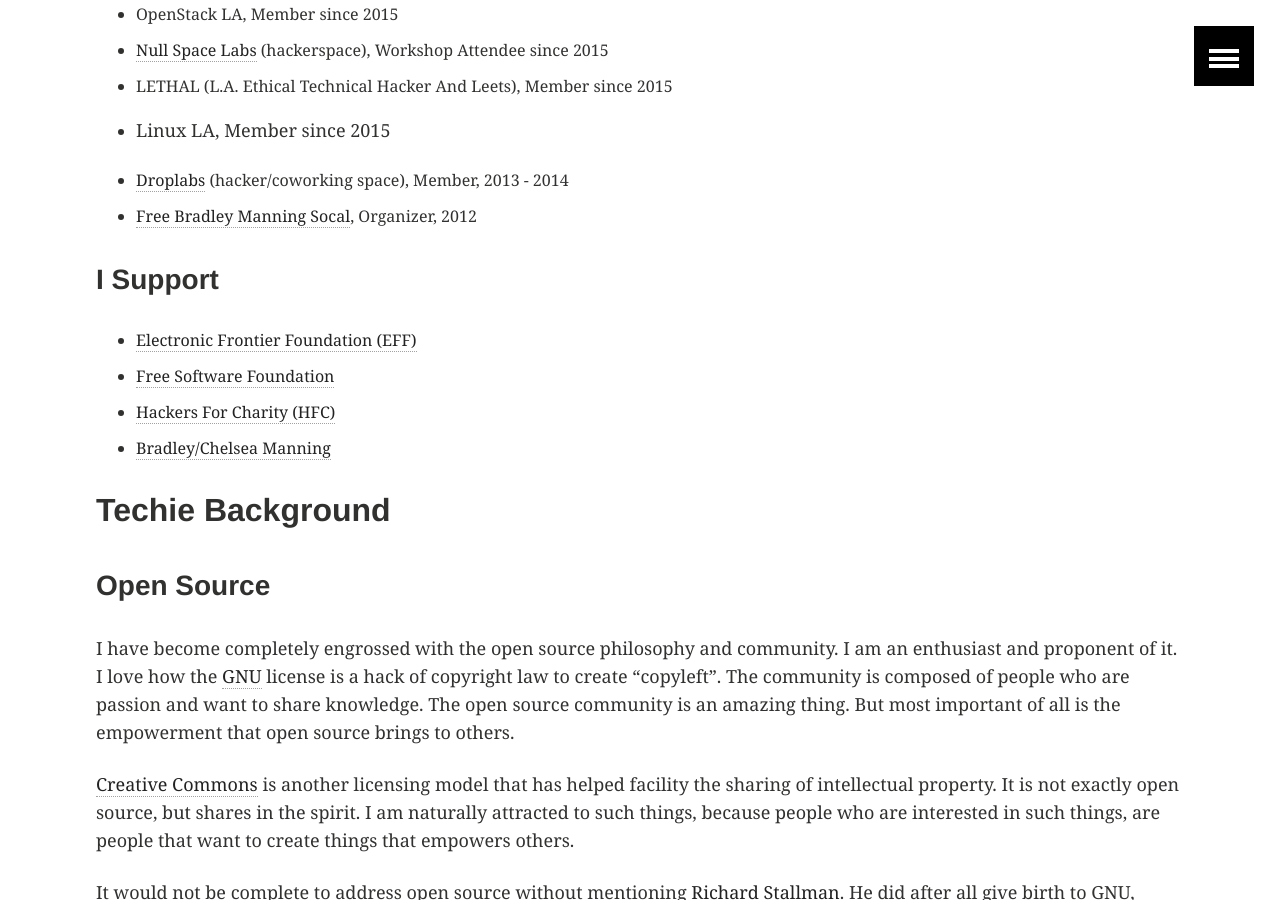
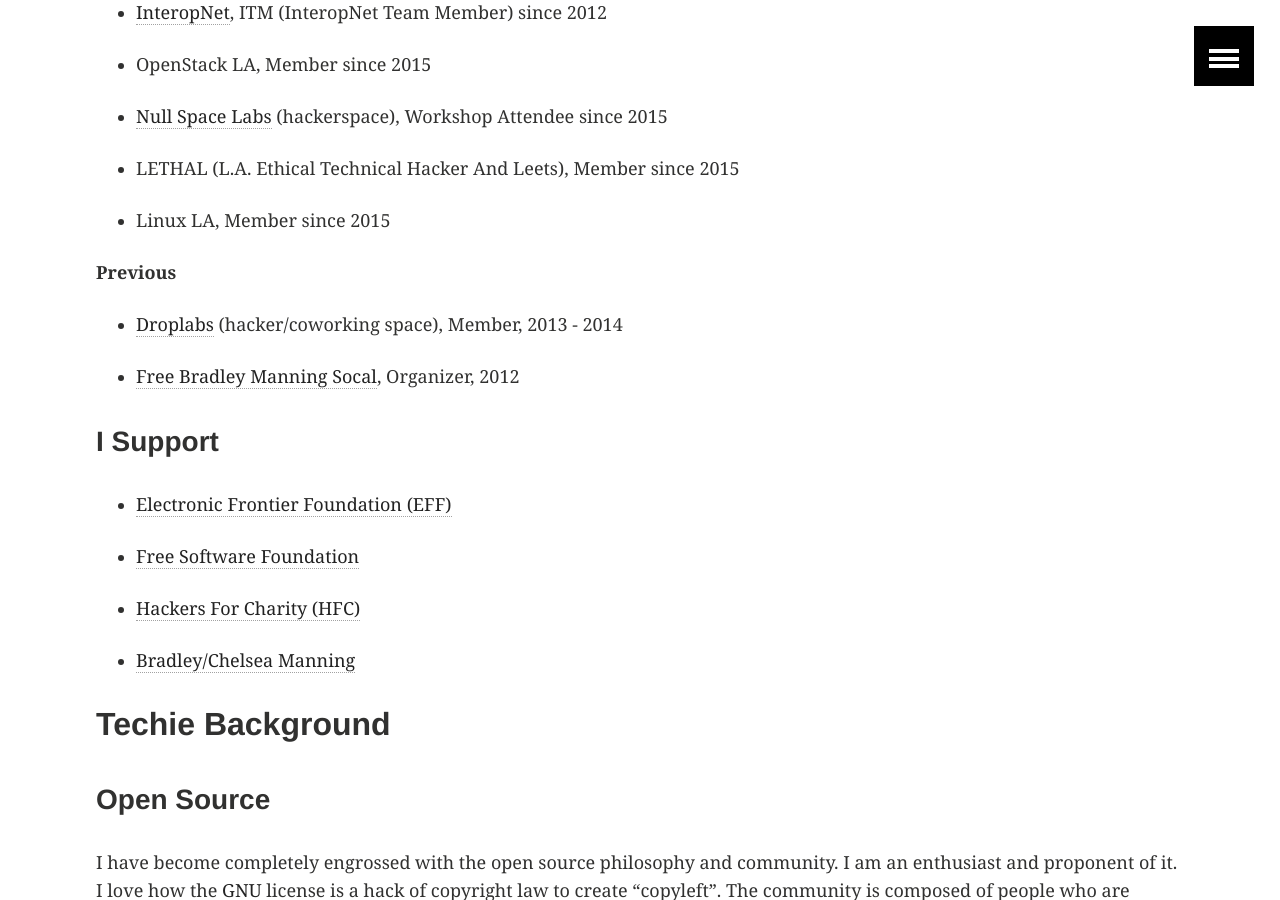
Before and after one commit to CMeza99/cmeza99.github.io, a Jekyll site: the page built from about/index.md, in a window 1280 px wide and 900 px high, scrolled down 899 px. Built offline with Jekyll 4.4.1, drawn with Linux system fonts in a browser that asks for light colours.

Commit message:
update about

```diff
--- a/about/index.md
+++ b/about/index.md
@@ -22,21 +22,36 @@
 In addition to my day job, I currently perform independent consulting under the DBA, digitalRoots. My main work as digitalRoots is assisting community groups and nonprofit organizations. Most of the time this work is volunteer jobs. When I attend conferences, I also used the digitalRoots moniker.
 
 ## Groups and Affiliations
+
 - [SGV Linux User Group](http://www.sgvlug.org/), Member since 2012
+
 - Ubuntu Hour, Participant since 2013
+
 - [InteropNet](http://www.interop.com/lasvegas/expo/interopnet/), ITM (InteropNet Team Member) since 2012
+
 - OpenStack LA, Member since 2015
+
 - [Null Space Labs](http://032.la/) (hackerspace), Workshop Attendee since 2015
+
 - LETHAL (L.A. Ethical Technical Hacker And Leets), Member since 2015
+
 - Linux LA, Member since 2015
 
-- [Droplabs](http://www.droplabs.net/) (hacker/coworking space), Member, 2013 - 2014
-- [Free Bradley Manning Socal](https://www.facebook.com/FreeChelseaManningSoCal), Organizer, 2012
+**Previous**
+
+* [Droplabs](http://www.droplabs.net/) (hacker/coworking space), Member, 2013 - 2014
+
+* [Free Bradley Manning Socal](https://www.facebook.com/FreeChelseaManningSoCal),
+Organizer, 2012
 
 ### I Support
+
 - [Electronic Frontier Foundation (EFF)](https://www.eff.org/)
+
 - [Free Software Foundation](http://www.fsf.org/)
+
 - [Hackers For Charity (HFC)](http://www.hackersforcharity.org/)
+
 - [Bradley/Chelsea Manning](http://www.chelseamanning.org/)
 
 ## Techie Background
```
Also changed, not shown: other parts of about/index.md (+1 -1 lines).
